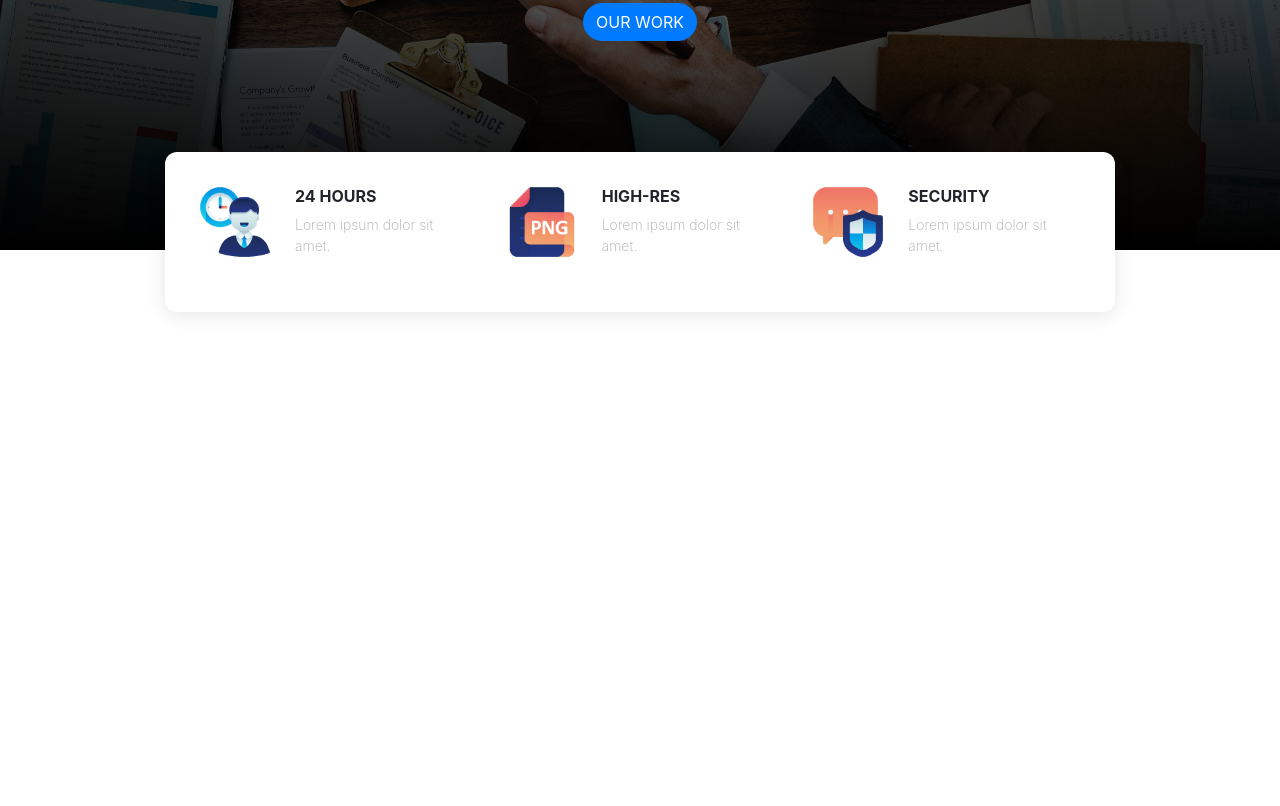
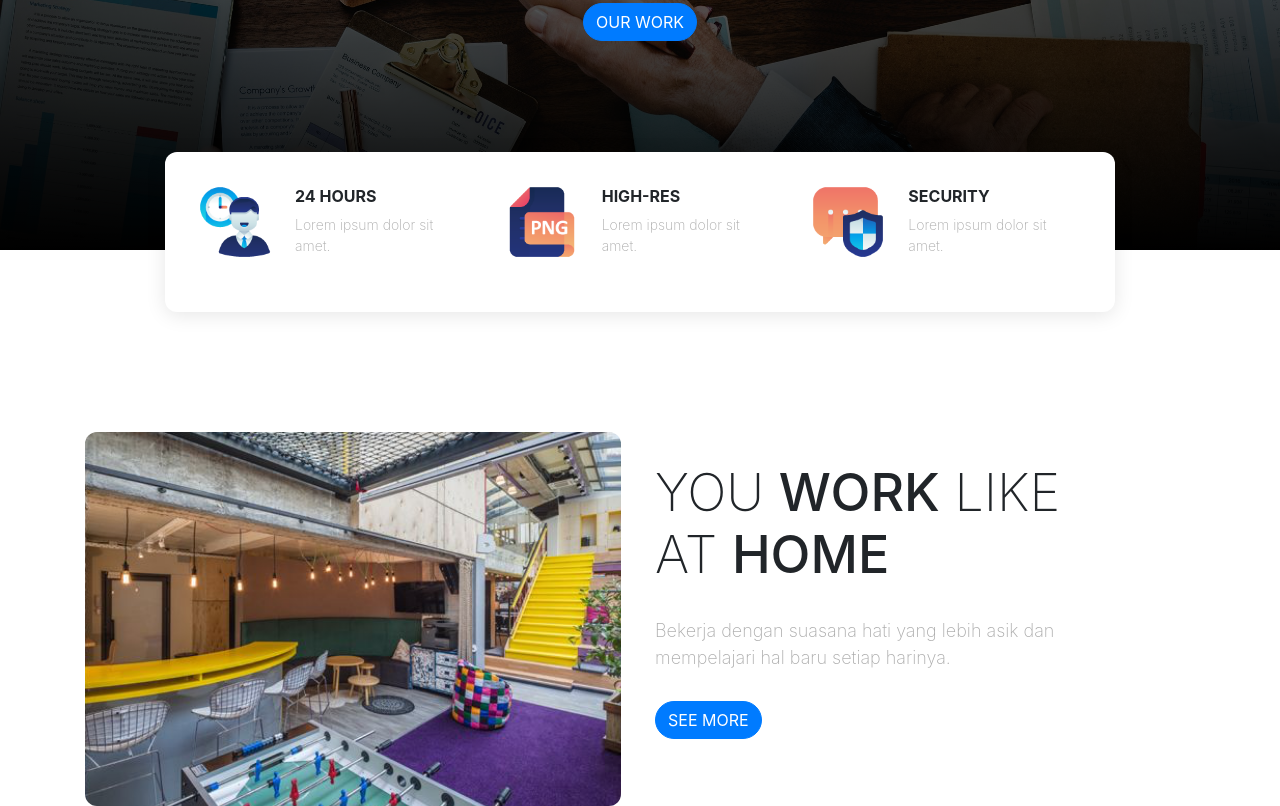
Before and after one commit to aahaidaralbaqir/blog, a plain HTML site: page index.html in a window 1280 px wide. Shown: the part 389-1195 px from the top of the page. Before the commit the page ends 800 px from the top, so only its background shows below. Drawn offline with nearby package versions, Linux system fonts and the light colour scheme; a web font is replaced by a local one.

Commit message:
add about

```diff
--- a/assets/css/style.css
+++ b/assets/css/style.css
@@ -75,10 +75,37 @@
     margin-top: 5px;
 }
 
-.feature-panel p {
+.feature-panel p
+{
     font-size: 14px;
     color: #acacac;
     font-weight: 200;
+}
+
+/* About */
+.about
+{
+    margin-top: 120px;
+    text-align: center;
+}
+
+.about h3
+{
+    font-size: 52px;
+    font-weight: 200;
+    text-transform: uppercase;
+    margin-top: 30px;
+}
+.about h3 span
+{
+    font-weight: 500;
+}
+.about p
+{
+    font-size: 18px;
+    color: #ACACAC;
+    font-weight: 200;
+    margin: 30px 0;
 }
 
 /* DESKTOP VERSION */
@@ -112,4 +139,8 @@
     {
         font-size: 62px;
     }
+    .about
+    {
+        text-align: left;
+    }
 }
--- a/index.html
+++ b/index.html
@@ -75,6 +75,25 @@
         </div>
       </div>
       <!-- End Feature -->
+      <!-- About  -->
+      <div class="row about">
+        <div class="col-lg-6">
+          <img src="./assets/img/workingspace.png" alt="Working Space" class="img-fluid">
+        </div>
+        <div class="col-lg-5">
+          <h3>
+            You
+            <span>work</span>
+            like
+            <br/>
+            at
+            <span>home</span>
+          </h3>
+          <p>Bekerja dengan suasana hati yang lebih asik dan mempelajari hal baru setiap harinya.</p>
+          <a href="#" class="btn btn-primary button">SEE MORE</a>
+        </div>
+      </div>
+      <!-- End About-->
     </div>
     <!-- End Container -->
   </body>
```
